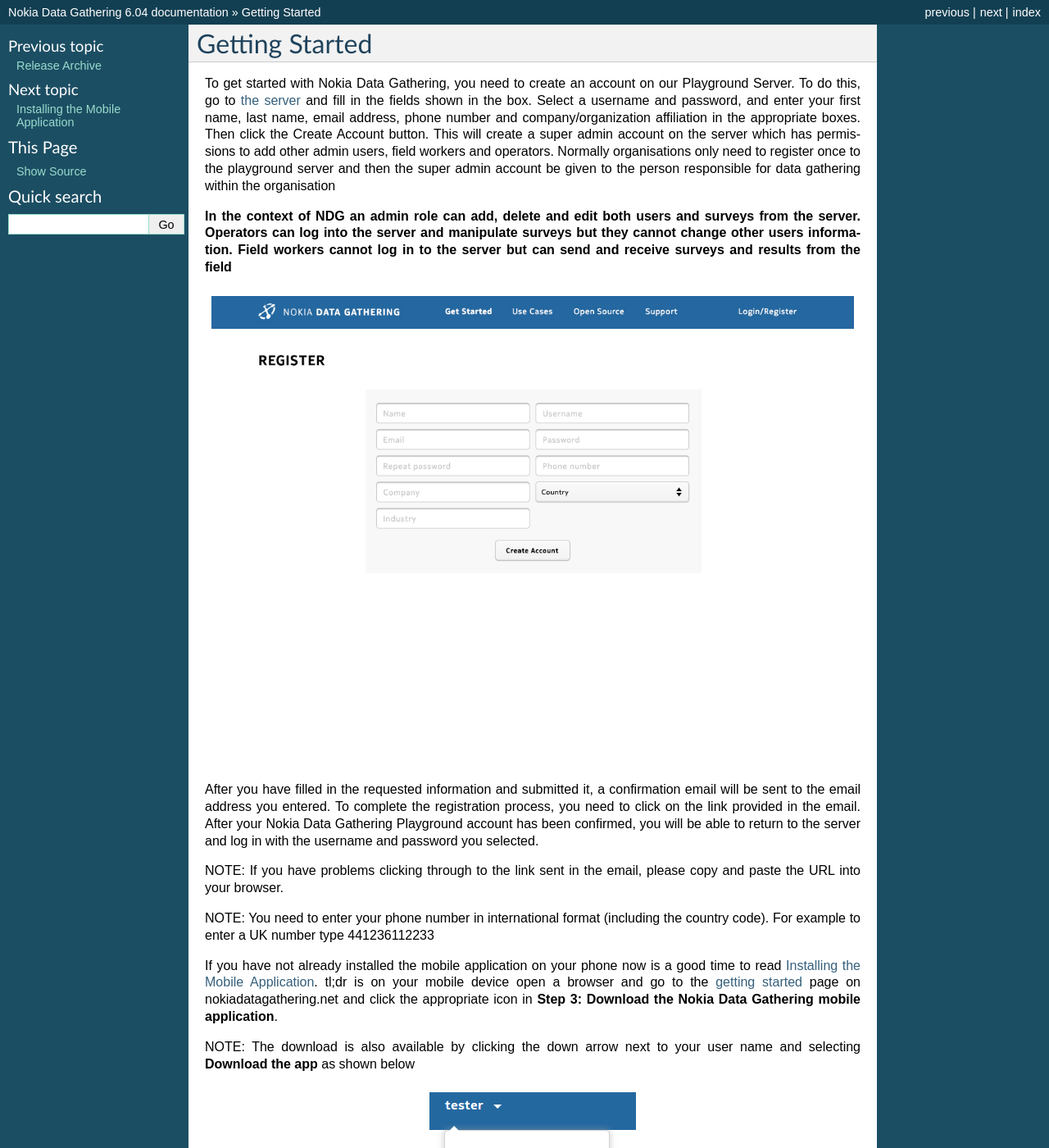
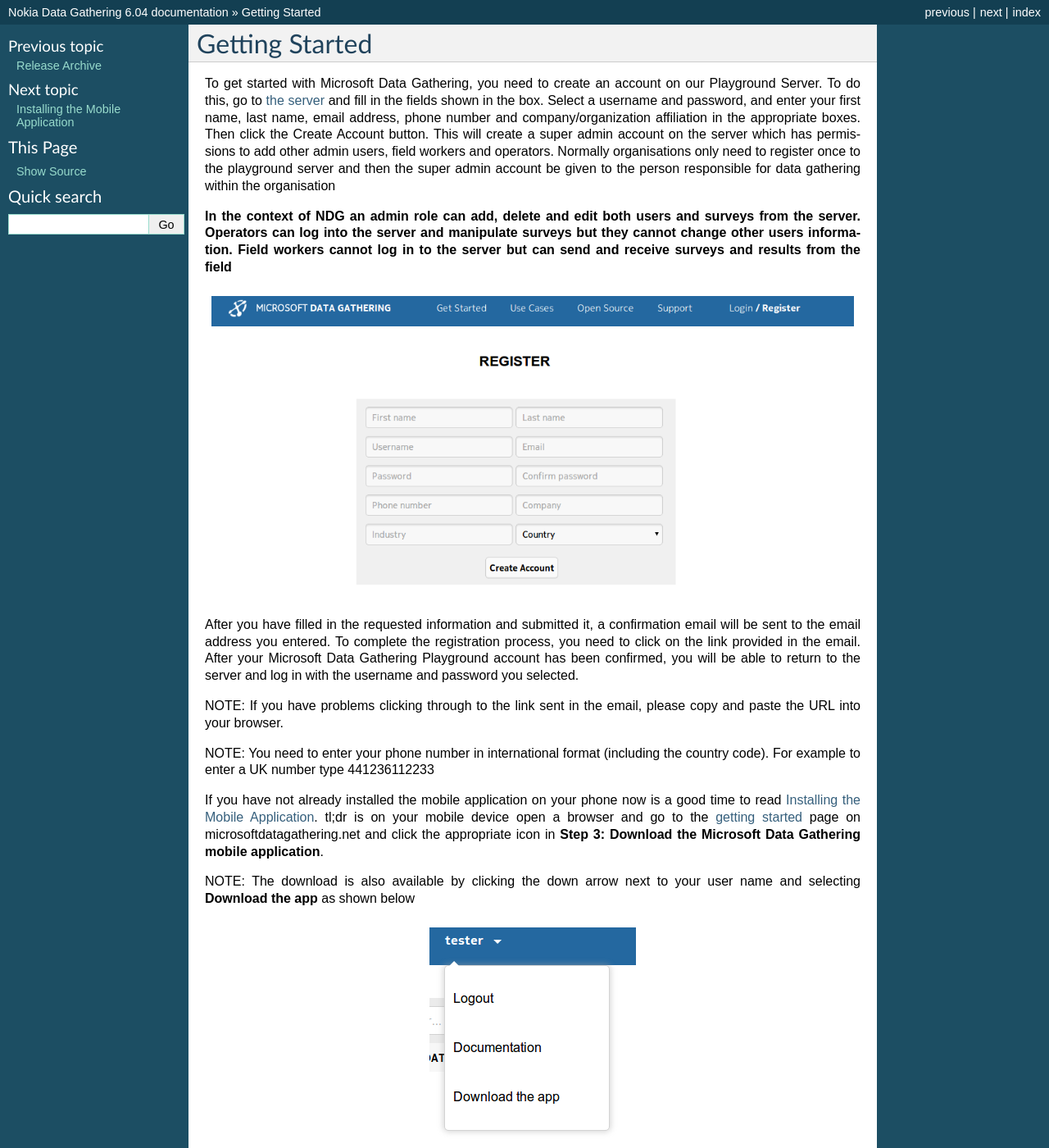
Before and after one commit to nokiadatagathering/ndgdocs, a Sphinx documentation site: the page built from sphinx/source/getting-started.rst, in a window 1280 px wide and 1400 px high. Shown: the whole window at 82% size. Built offline with Sphinx 7.4.7, drawn with Linux system fonts in a browser that asks for light colours.

Commit message:
Updated files for the branding change

```diff
--- a/sphinx/source/getting-started.rst
+++ b/sphinx/source/getting-started.rst
@@ -4,7 +4,7 @@
 Getting Started
 **********************
 
-To get started with Nokia Data Gathering, you need to create an account on our Playground Server. To do this, go to `the server
+To get started with Microsoft Data Gathering, you need to create an account on our Playground Server. To do this, go to `the server
 <https://nokiadatagathering.net>`_ and fill in the fields shown in the box. Select a username and password, and enter your first name, last name, email address, phone number and company/organization affiliation in the appropriate boxes. Then click the Create Account button. This will create a super admin account on the server which has permissions to add other admin users, field workers and operators. Normally organisations only need to register once to the playground server and then the super admin account be given to the person responsible for data gathering within the organisation
 
 **In the context of NDG an admin role can add, delete and edit both users and surveys from the server. Operators can log into the server and manipulate surveys but they cannot change other users information. Field workers cannot log in to the server but can send and receive surveys and results from the field**
@@ -15,14 +15,14 @@
 
 
 
-After you have filled in the requested information and submitted it, a confirmation email will be sent to the email address you entered. To complete the registration process, you need to click on the link provided in the email. After your Nokia Data Gathering Playground account has been confirmed, you will be able to return to the server and log in with the username and password you selected.
+After you have filled in the requested information and submitted it, a confirmation email will be sent to the email address you entered. To complete the registration process, you need to click on the link provided in the email. After your Microsoft Data Gathering Playground account has been confirmed, you will be able to return to the server and log in with the username and password you selected.
 
 NOTE: If you have problems clicking through to the link sent in the email, please copy and paste the URL into your browser.
 
 NOTE: You need to enter your phone number in international format (including the country code). For example to enter a UK number type 441236112233
 
 
-If you have not already installed the mobile application on your phone now is a good time to read :doc:`install`. tl;dr is on your mobile device open a browser and go to the `getting started <https://nokiadatagathering.net/#/getStarted>`_  page on nokiadatagathering.net and click the appropriate icon in **Step 3: Download the Nokia Data Gathering mobile application**.
+If you have not already installed the mobile application on your phone now is a good time to read :doc:`install`. tl;dr is on your mobile device open a browser and go to the `getting started <https://nokiadatagathering.net/#/getStarted>`_  page on microsoftdatagathering.net and click the appropriate icon in **Step 3: Download the Microsoft Data Gathering mobile application**.
 
 NOTE: The download is also available by clicking the down arrow next to your user name and selecting **Download the app** as shown below
 
--- a/sphinx/source/index.rst
+++ b/sphinx/source/index.rst
@@ -3,7 +3,7 @@
    You can adapt this file completely to your liking, but it should at least
    contain the root `toctree` directive.
 
-Welcome to Nokia Data Gathering's server documentation!
+Welcome to Microsoft Data Gathering's server documentation!
 =======================================================
 
 .. figure:: images/index.png
--- a/sphinx/source/intro.rst
+++ b/sphinx/source/intro.rst
@@ -6,7 +6,7 @@
 
 
 
-Nokia Data Gathering is a solution that helps organizations to *collect field data using mobile phones* instead of paper forms, PDAs or laptops. Since mobile phones can send data from many remote locations, collected data can be transmitted in near real-time for analysis. This makes collection of data much faster, more accurate and more cost effective to gather especially in remote locations when dealing with critical issues, such as public health, agricultural stock levels, emergency services and alike.
+Microsoft Data Gathering is a solution that helps organizations to *collect field data using mobile phones* instead of paper forms, PDAs or laptops. Since mobile phones can send data from many remote locations, collected data can be transmitted in near real-time for analysis. This makes collection of data much faster, more accurate and more cost effective to gather especially in remote locations when dealing with critical issues, such as public health, agricultural stock levels, emergency services and alike.
 The solution consists of *two modules, server and mobile phone*, to enable smooth information transfer from the survey administrators to the field workforce and vice versa. The process includes the creation of questionnaires, their delivery to mobile phones and the subsequent integration and analysis of results.
 Mobile based data collection offers lots of benefits compared to traditional paper and pen based method as well as compared to data collection with help of a PC:
 
@@ -16,4 +16,4 @@
 - *Reduced environmental impact*: minimizes the frequency and need for heavy load transportation and carrying papers in and out - especially at remote locations.
 - *Usability*: mobile phones as data collection tools are light-weight small devices with long battery life. Furthermore many of them provide GPS in-build and easier to use than PCs while standing/on the move.
 
-Compared to other mobile based data collection tools, Nokia Data Gathering offers high usability (easy to use Java and Windows phone based clients), complete end-to-end system (including mobile and server modules (with integrated survey editor) allowing organizations to host their own server and have security in the knowledge that the data collected by them will remain in-house) and ability to graph and map the results.
+Compared to other mobile based data collection tools, Microsoft Data Gathering offers high usability (easy to use Java and Windows phone based clients), complete end-to-end system (including mobile and server modules (with integrated survey editor) allowing organizations to host their own server and have security in the knowledge that the data collected by them will remain in-house) and ability to graph and map the results.
--- a/sphinx/source/release-archive.rst
+++ b/sphinx/source/release-archive.rst
@@ -6,7 +6,7 @@
 
 
 **4.04 Dazzling Dourado**
- Included an updated Java client, a new server, and a new WP client. The WP client of Nokia Data Gathering was developed through a partnership between Nokia, Seton Hall University’s Center of Mobile Research and Innovation, and Microsoft. The roadmapping meeting for the next release was held at Seton Hall University in New York, USA
+ Included an updated Java client, a new server, and a new WP client. The WP client of Microsoft Data Gathering was developed through a partnership between Nokia, Seton Hall University’s Center of Mobile Research and Innovation, and Microsoft. The roadmapping meeting for the next release was held at Seton Hall University in New York, USA
 
 .. figure:: images/dazzling.png
    :alt: Dazzling Dourado server
--- a/sphinx/source/solution-overview.rst
+++ b/sphinx/source/solution-overview.rst
@@ -6,7 +6,7 @@
 
 *How does it work?*
 
-You start by creating a questionnaire on a survey editor. Then you deliver the questionnaire to your fieldworkers over a wireless or mobile network. Your fieldworkers use the Nokia Data Gathering mobile app on their phones to enter and store responses to the questionnaire and, most importantly, send their results back to the research station, over the mobile network, for instant analysis.
+You start by creating a questionnaire on a survey editor. Then you deliver the questionnaire to your fieldworkers over a wireless or mobile network. Your fieldworkers use the Microsoft Data Gathering mobile app on their phones to enter and store responses to the questionnaire and, most importantly, send their results back to the research station, over the mobile network, for instant analysis.
 
 - *Server*: The Server Module is used to create and send surveys to mobile phones, receive interview results, administer users, questionnaires and responses, map data using GPS-based data, graph results and export data. The server can receive interview results in near real-time, provided the field personnel are within range of a mobile voice or mobile data network.
 
@@ -14,9 +14,9 @@
 
 - *Mobile Phone Application*: The Mobile Phone Module is the only part of the system that is visible to the field personnel. It is the software that appears on their mobile phone, presented as an easy-to-fill questionnaire.
 
-The process with Nokia Data Gathering begins with survey creation, which enables the production of tailored questionnaires. The questionnaires can then delivered to the field workforce wirelessly using a normal mobile telecommunications network. Having received the questionnaire(s) on their mobile phones, the field workforce can then use their phones to enter and store the responses to questions. The system also allows to geo-tag data with GPS location information, providing an additional layer of information and helping to validate data. Once the information is collected, the solution enables them to send responses back for instant analysis, again via a mobile network.
+The process with Microsoft Data Gathering begins with survey creation, which enables the production of tailored questionnaires. The questionnaires can then delivered to the field workforce wirelessly using a normal mobile telecommunications network. Having received the questionnaire(s) on their mobile phones, the field workforce can then use their phones to enter and store the responses to questions. The system also allows to geo-tag data with GPS location information, providing an additional layer of information and helping to validate data. Once the information is collected, the solution enables them to send responses back for instant analysis, again via a mobile network.
 
-Nokia Data Gathering then is used to create and send surveys to mobile devices via HTTP, receive responses, export data to Excel or .csv, administer users, questionnaires and responses, graphically represent survey results and map real-time GPS-based data. It can also be used to send sms messages to users and fieldworkers.
+Microsoft Data Gathering then is used to create and send surveys to mobile devices via HTTP, receive responses, export data to Excel or .csv, administer users, questionnaires and responses, graphically represent survey results and map real-time GPS-based data. It can also be used to send sms messages to users and fieldworkers.
 
 .. figure:: images/process.png
    :alt: NDG Process
--- a/sphinx/source/survey-list.rst
+++ b/sphinx/source/survey-list.rst
@@ -4,7 +4,7 @@
 Survey List
 ***********
 
-The Nokia Data Gathering server is used to create and make surveys available to registered users and their mobile devices. Responses from the users' mobile devices are sent to the server over the mobile network, a wireless network or a cable connection. The server is also used to export data to CSV and Excel formats, administer users, devices, questionnaires and responses, map real-time GPS-based data, and review results as selected graphics.
+The Microsoft Data Gathering server is used to create and make surveys available to registered users and their mobile devices. Responses from the users' mobile devices are sent to the server over the mobile network, a wireless network or a cable connection. The server is also used to export data to CSV and Excel formats, administer users, devices, questionnaires and responses, map real-time GPS-based data, and review results as selected graphics.
 
 After logging in to the server, you will see the list of surveys that are available to you as a user, as in the figure below:
 
@@ -57,4 +57,4 @@
 .. figure:: images/upload.png
    :alt: Upload Survey
 
-The final button on the survey toolbar is **Edit** and clicking this on a survey in the **Building** state shows the :doc:`editor` which is integrated into Nokia Data Gathering. If rather than editing an existing survey you would like to create a new one click the Create a new Survey button next to the upload button in the image above
+The final button on the survey toolbar is **Edit** and clicking this on a survey in the **Building** state shows the :doc:`editor` which is integrated into Microsoft Data Gathering. If rather than editing an existing survey you would like to create a new one click the Create a new Survey button next to the upload button in the image above
```
Also changed, not shown: sphinx/source/images/index.png, sphinx/source/images/register.png, sphinx/source/images/send_toolbar.png, sphinx/source/images/survey.png.
